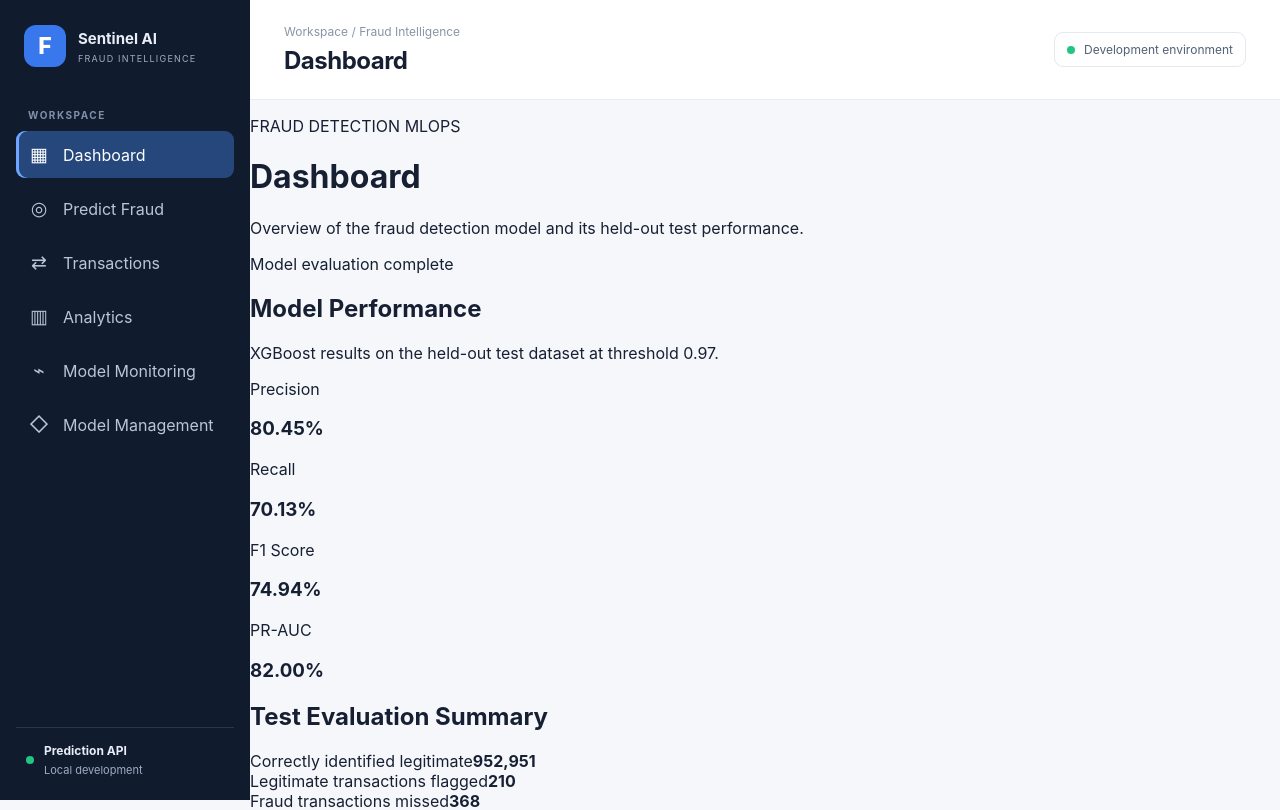
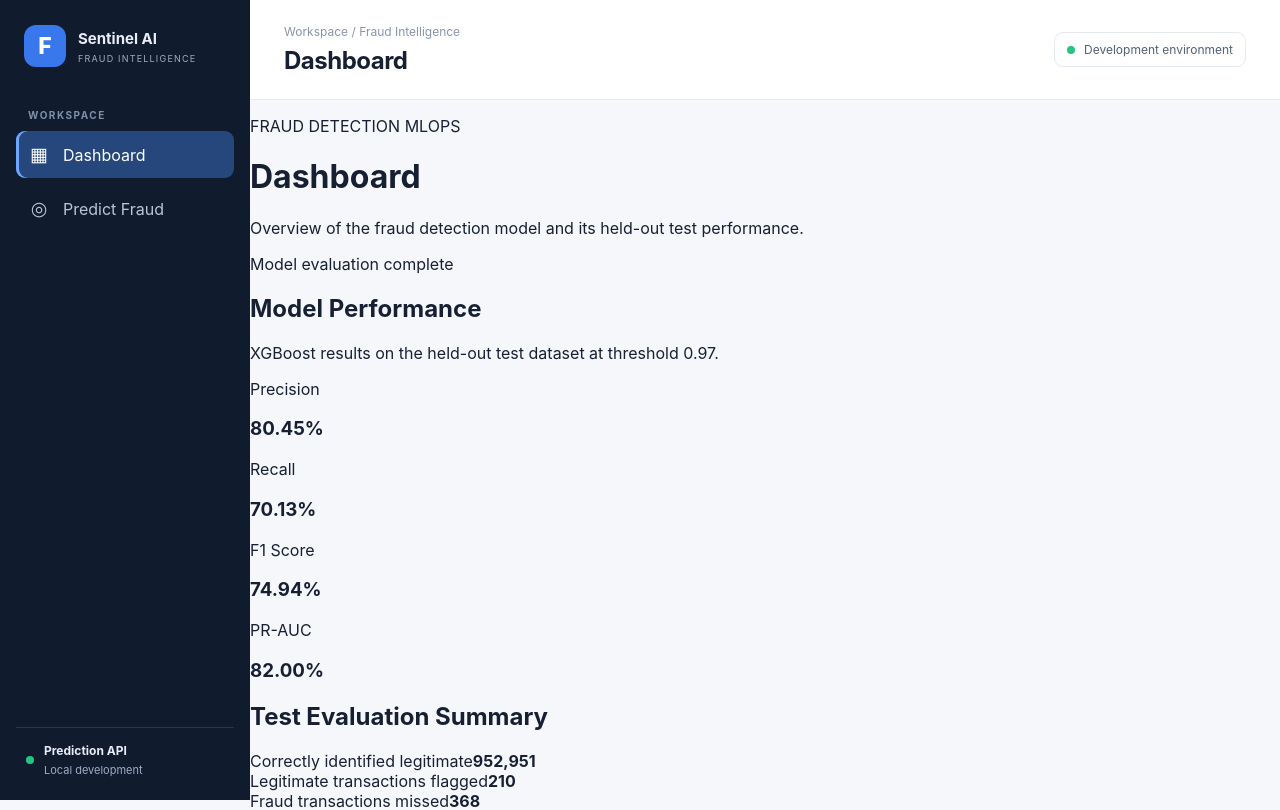
Before and after one commit to greeshavaishnavi09/Fraud_Detection_MLOps, a React (Vite) app in the folder frontend/: page / in a window 1280 px wide. Shown: the top 810 px of the page. Built offline with nearby package versions, Linux system fonts and the light colour scheme; the HTML template or start-up script is replaced by a standard one.

Commit message:
fraud ai app checking

```diff
--- a/frontend/src/App.jsx
+++ b/frontend/src/App.jsx
@@ -1,47 +1,7 @@
 
 import { useState } from "react";
-
 import Dashboard from "./pages/Dashboard";
 import PredictFraud from "./pages/PredictFraud";
-import Transactions from "./pages/Transactions";
-import Analytics from "./pages/Analytics";
-import Monitoring from "./pages/Monitoring";
-import ModelManagement from "./pages/ModelManagement";
-
-const navigation = [
-  { id: "dashboard", label: "Dashboard", icon: "▦" },
-  { id: "predict", label: "Predict Fraud", icon: "◎" },
-  { id: "transactions", label: "Transactions", icon: "⇄" },
-  { id: "analytics", label: "Analytics", icon: "▥" },
-  { id: "monitoring", label: "Model Monitoring", icon: "⌁" },
-  { id: "models", label: "Model Management", icon: "◇" },
-];
-
-const pageTitles = {
-  dashboard: "Dashboard",
-  predict: "Fraud Prediction",
-  transactions: "Transactions",
-  analytics: "Analytics",
-  monitoring: "Model Monitoring",
-  models: "Model Management",
-};
-
-function PageContent({ activePage }) {
-  switch (activePage) {
-    case "predict":
-      return <PredictFraud />;
-    case "transactions":
-      return <Transactions />;
-    case "analytics":
-      return <Analytics />;
-    case "monitoring":
-      return <Monitoring />;
-    case "models":
-      return <ModelManagement />;
-    default:
-      return <Dashboard />;
-  }
-}
 
 export default function App() {
   const [activePage, setActivePage] = useState("dashboard");
@@ -60,21 +20,21 @@ export default function App() {
         <p className="sidebar-section-label">WORKSPACE</p>
 
         <nav className="sidebar-navigation">
-          {navigation.map((item) => (
-            <button
-              key={item.id}
-              type="button"
-              className={
-                activePage === item.id
-                  ? "sidebar-link active"
-                  : "sidebar-link"
-              }
-              onClick={() => setActivePage(item.id)}
-            >
-              <span className="sidebar-icon">{item.icon}</span>
-              <span>{item.label}</span>
-            </button>
-          ))}
+          <button
+            className={`sidebar-link ${activePage === "dashboard" ? "active" : ""}`}
+            onClick={() => setActivePage("dashboard")}
+          >
+            <span className="sidebar-icon">▦</span>
+            Dashboard
+          </button>
+
+          <button
+            className={`sidebar-link ${activePage === "predict" ? "active" : ""}`}
+            onClick={() => setActivePage("predict")}
+          >
+            <span className="sidebar-icon">◎</span>
+            Predict Fraud
+          </button>
         </nav>
 
         <div className="sidebar-footer">
@@ -90,9 +50,12 @@ export default function App() {
         <header className="app-topbar">
           <div>
             <p className="breadcrumb">Workspace / Fraud Intelligence</p>
-            <h1>{pageTitles[activePage]}</h1>
+            <h1>
+              {activePage === "dashboard"
+                ? "Dashboard"
+                : "Fraud Prediction"}
+            </h1>
           </div>
-
           <div className="topbar-status">
             <span className="status-dot" />
             Development environment
@@ -100,7 +63,11 @@ export default function App() {
         </header>
 
         <div className="app-content">
-          <PageContent activePage={activePage} />
+          {activePage === "dashboard" ? (
+            <Dashboard />
+          ) : (
+            <PredictFraud />
+          )}
         </div>
       </div>
     </div>
```
